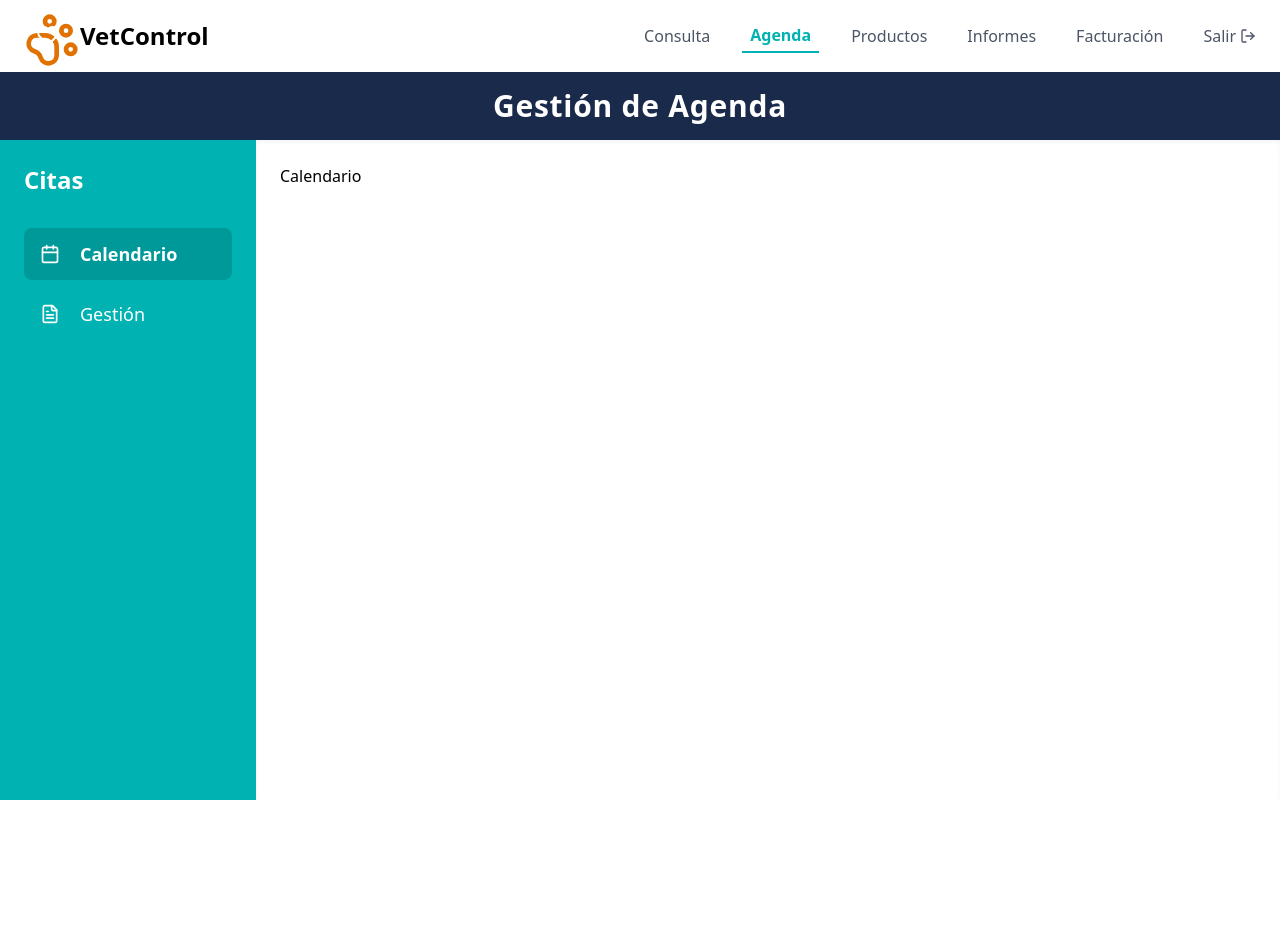
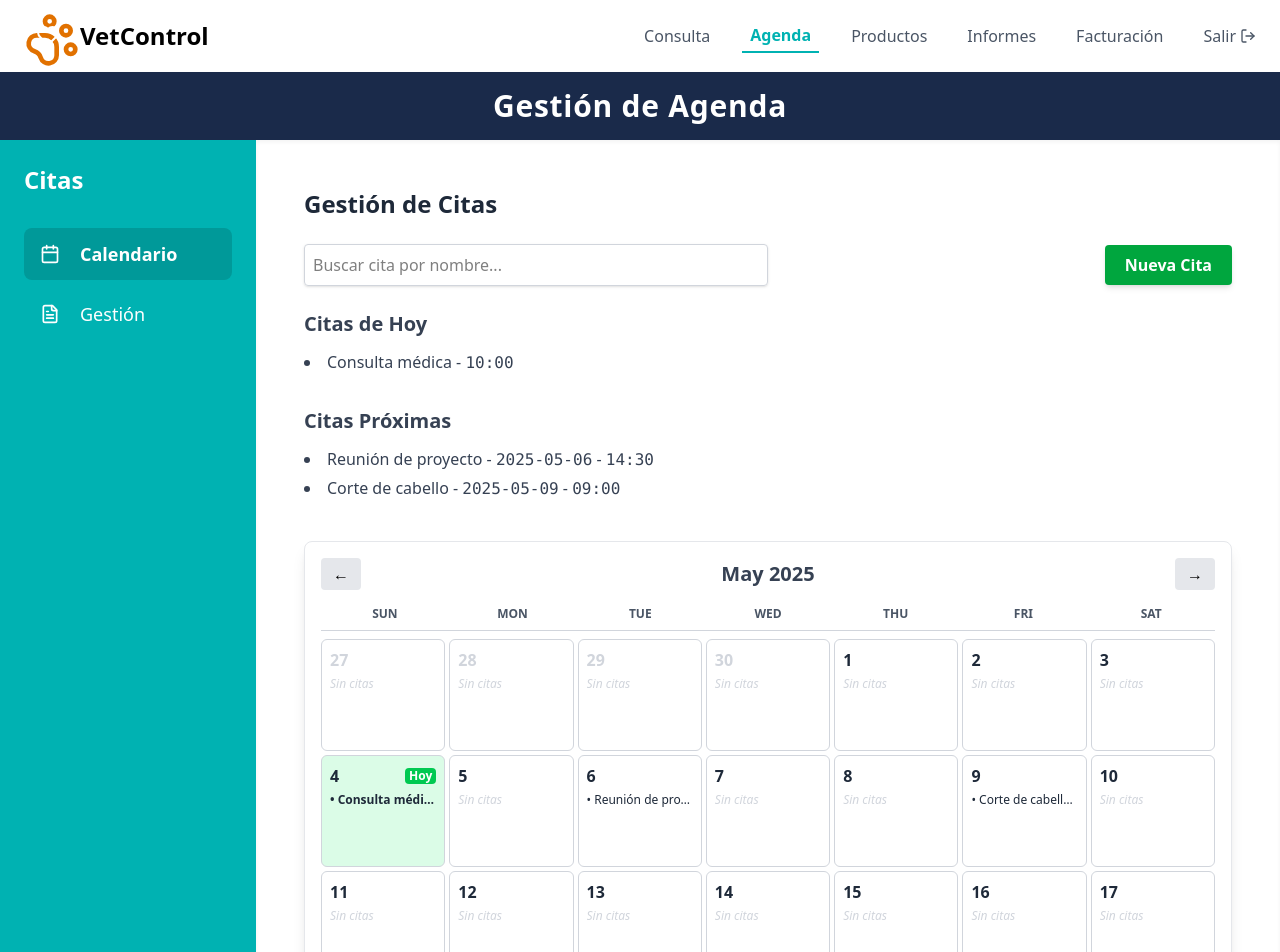
Before and after one commit to GabooMedina/VetControl-Frontend, a React (Vite) app: page /dashboard/agenda/calendario in a window 1280 px wide. Shown: the top 952 px of the page. Before the commit the page ends 800 px from the top, so only its background shows below. Built offline with nearby package versions, Linux system fonts and the light colour scheme.

Commit message:
Actualización de controles

```diff
--- a/src/components/modules/schedule/Appointment.tsx
+++ b/src/components/modules/schedule/Appointment.tsx
@@ -128,9 +128,9 @@ export function AppointmentModule() {
   return (
     <div className="p-4">
       <div className="flex justify-between items-center mb-4">
-        <h2 className="text-lg font-semibold text-gray-800 -mt-2">Inventario</h2>
+        <h2 className="text-lg font-semibold text-gray-800 -mt-2">Gestión de Citas</h2>
         <PrimaryButton onClick={handleCreate}>
-          <Plus className="w-4 h-4 mr-2" /> Nuevo producto
+          <Plus className="w-4 h-4 mr-2" /> Nuevo cita veterinaria
         </PrimaryButton>
       </div>
 
--- a/src/components/modules/schedule/CalendarModule.tsx
+++ b/src/components/modules/schedule/CalendarModule.tsx
@@ -1,350 +1,336 @@
-/*
-import { useState, useMemo } from "react"
-import { CalendarIcon, ChevronLeft, ChevronRight, Clock, Plus, Search, Menu, X, CalendarPlus, Clock3 } from "lucide-react"
-import { Calendar, dateFnsLocalizer, Event, SlotInfo } from "react-big-calendar"
-import { format, parse, startOfWeek, getDay, addMinutes, addDays, startOfMonth, endOfMonth, isSameDay } from "date-fns"
-import { es } from "date-fns/locale"
-import { Input} from "../../shared/Input"
-import { PrimaryButton } from "../../shared/PrimaryButton"
-import { CrudModal } from "../../shared/Modal"
-import { Field } from "../../../Interfaces/TypesData"
-import { cn } from "../../shared/cn"
-import "react-big-calendar/lib/css/react-big-calendar.css"
+import React, { useState } from "react";
+import {
+  format,
+  addDays,
+  addMonths,
+  subMonths,
+  startOfMonth,
+  endOfMonth,
+  startOfWeek,
+  endOfWeek,
+  isSameMonth,
+  isSameDay,
+  parse,
+} from "date-fns";
 
-// Tipos de datos
-type Client = {
-  id: string
-  name: string
+interface Cita {
+  id: number;
+  nombre: string;
+  fecha: string;
+  hora: string;
 }
 
-type Pet = {
-  id: string
-  name: string
-  species: string
-  clientId: string
-}
+const CalendarModule: React.FC = () => {
+  const [currentDate, setCurrentDate] = useState(new Date());
 
-type AppointmentStatus = "Pendiente" | "Confirmada" | "Completada" | "Cancelada"
+  const [citas, setCitas] = useState<Cita[]>([
+    {
+      id: 1,
+      nombre: "Consulta médica",
+      fecha: format(new Date(), "yyyy-MM-dd"),
+      hora: "10:00",
+    },
+    {
+      id: 2,
+      nombre: "Reunión de proyecto",
+      fecha: format(addDays(new Date(), 2), "yyyy-MM-dd"),
+      hora: "14:30",
+    },
+    {
+      id: 3,
+      nombre: "Corte de cabello",
+      fecha: format(addDays(new Date(), 5), "yyyy-MM-dd"),
+      hora: "09:00",
+    },
+    {
+      id: 4,
+      nombre: "Control dental",
+      fecha: format(subMonths(new Date(), 1), "yyyy-MM-dd"),
+      hora: "16:00",
+    },
+  ]);
 
-type Appointment = {
-  id: string
-  clientId: string
-  petId: string
-  date: string
-  time: string
-  reason: string
-  notes: string
-  status: AppointmentStatus
-  duration: number
-}
+  const [modalOpen, setModalOpen] = useState(false);
+  const [nuevaCita, setNuevaCita] = useState<Cita>({
+    id: 0,
+    nombre: "",
+    fecha: "",
+    hora: "",
+  });
+  const [busqueda, setBusqueda] = useState("");
 
-type CalendarEvent = Event & {
-  id: string
-  status: AppointmentStatus
-  resource: Appointment
-}
+  const nextMonth = () => setCurrentDate(addMonths(currentDate, 1));
+  const prevMonth = () => setCurrentDate(subMonths(currentDate, 1));
+  const today = () => setCurrentDate(new Date());
 
-// Configuración del calendario
-const locales = { es }
-const localizer = dateFnsLocalizer({
-  format,
-  parse,
-  startOfWeek,
-  getDay,
-  locales,
-})
+  const handleChange = (e: React.ChangeEvent<HTMLInputElement>) => {
+    setNuevaCita({
+      ...nuevaCita,
+      [e.target.name]: e.target.value,
+    });
+  };
 
-// Datos de ejemplo
-const mockClients: Client[] = [
-  { id: "1", name: "Juan Pérez" },
-  { id: "2", name: "María González" },
-  { id: "3", name: "Carlos Rodríguez" },
-  { id: "4", name: "Ana Martínez" },
-  { id: "5", name: "Luis Sánchez" },
-]
+  const agregarCita = () => {
+    if (!nuevaCita.nombre || !nuevaCita.fecha || !nuevaCita.hora) {
+      alert("Por favor, completa todos los campos");
+      return;
+    }
+    const nueva = {
+      ...nuevaCita,
+      id: citas.length + 1,
+    };
+    setCitas([...citas, nueva]);
+    setModalOpen(false);
+    setNuevaCita({ id: 0, nombre: "", fecha: "", hora: "" });
+  };
 
-const mockPets: Pet[] = [
-  { id: "1", name: "Max", species: "Perro", clientId: "1" },
-  { id: "2", name: "Luna", species: "Gato", clientId: "2" },
-  { id: "3", name: "Rocky", species: "Perro", clientId: "3" },
-  { id: "4", name: "Coco", species: "Ave", clientId: "4" },
-  { id: "5", name: "Nala", species: "Gato", clientId: "5" },
-]
+  const citasHoy = citas.filter(
+    (c) => format(new Date(c.fecha), "yyyy-MM-dd") === format(new Date(), "yyyy-MM-dd")
+  );
 
-const today = new Date()
-const mockAppointments: Appointment[] = [
-  {
-    id: "1",
-    clientId: "1",
-    petId: "1",
-    date: format(today, "yyyy-MM-dd"),
-    time: "09:00",
-    reason: "Vacunación anual",
-    notes: "Primera dosis",
-    status: "Confirmada",
-    duration: 30,
-  },
-  // ... otros appointments
-]
+  const citasProximas = citas.filter(
+    (c) =>
+      format(new Date(c.fecha), "yyyy-MM-dd") > format(new Date(), "yyyy-MM-dd")
+  );
 
-// Campos del formulario
-const appointmentFields: Field[] = [
-  {
-    name: "clientId",
-    label: "Cliente",
-    type: "select",
-    required: true,
-    options: mockClients.map(c => ({ label: c.name, value: c.id }))
-  },
-  {
-    name: "petId",
-    label: "Mascota",
-    type: "select",
-    required: true,
-    options: [], // Se llena dinámicamente
-    //dependency: "clientId"
-  },
-  { name: "date", label: "Fecha", type: "date", required: true },
-  { name: "time", label: "Hora", type: "time", required: true },
-  { name: "reason", label: "Motivo", type: "text", required: true },
-  { name: "notes", label: "Notas", type: "textarea", required: false },
-  {
-    name: "status",
-    label: "Estado",
-    type: "select",
-    required: true,
-    options: [
-      { label: "Pendiente", value: "Pendiente" },
-      { label: "Confirmada", value: "Confirmada" },
-      { label: "Completada", value: "Completada" },
-      { label: "Cancelada", value: "Cancelada" }
-    ]
-  },
-  {
-    name: "duration",
-    label: "Duración (min)",
-    type: "select",
-    required: true,
-    options: [
-      { label: "15 minutos", value: "15" },
-      { label: "30 minutos", value: "30" },
-      { label: "45 minutos", value: "45" },
-      { label: "60 minutos", value: "60" },
-      { label: "90 minutos", value: "90" },
-      { label: "120 minutos", value: "120" }
-    ]
-  }
-]
+  const citasFiltradas = citas.filter((c) =>
+    c.nombre.toLowerCase().includes(busqueda.toLowerCase())
+  );
 
-export default function CalendarModule() {
-  const [isSidebarOpen, setIsSidebarOpen] = useState(true)
-  const [calendarView, setCalendarView] = useState<CalendarView>("month")
-  const [currentDate, setCurrentDate] = useState(new Date())
-  const [searchQuery, setSearchQuery] = useState("")
-  const [miniCalendarDate, setMiniCalendarDate] = useState(new Date())
-  const [isModalOpen, setIsModalOpen] = useState(false)
-  const [selectedAppointment, setSelectedAppointment] = useState<Appointment | null>(null)
+  const renderHeader = () => (
+    <div className="flex justify-between items-center mb-4">
+      <button
+        onClick={prevMonth}
+        className="px-3 py-1 bg-gray-200 rounded hover:bg-gray-300 transition"
+        aria-label="Mes anterior"
+      >
+        ←
+      </button>
+      <h2 className="text-xl font-bold text-gray-700">
+        {format(currentDate, "MMMM yyyy")}
+      </h2>
+      <button
+        onClick={nextMonth}
+        className="px-3 py-1 bg-gray-200 rounded hover:bg-gray-300 transition"
+        aria-label="Mes siguiente"
+      >
+        →
+      </button>
+    </div>
+  );
 
-  // Convertir citas a eventos del calendario
-  const events = useMemo(() => {
-    return mockAppointments.map(appointment => {
-      const startDate = new Date(`${appointment.date}T${appointment.time}`)
-      const endDate = addMinutes(startDate, appointment.duration)
-      const client = mockClients.find(c => c.id === appointment.clientId)
-      const pet = mockPets.find(p => p.id === appointment.petId)
+  const renderDays = () => {
+    const dateFormat = "eee";
+    const startDate = startOfWeek(currentDate, { weekStartsOn: 0 });
 
-      return {
-        id: appointment.id,
-        title: `${client?.name || 'Cliente'} - ${pet?.name || 'Mascota'} (${appointment.reason})`,
-        start: startDate,
-        end: endDate,
-        status: appointment.status,
-        resource: appointment
+    return (
+      <div className="grid grid-cols-7 text-center font-semibold border-b border-gray-300 pb-2 mb-2 text-gray-600 uppercase text-xs select-none">
+        {[...Array(7)].map((_, i) => (
+          <div key={i}>{format(addDays(startDate, i), dateFormat)}</div>
+        ))}
+      </div>
+    );
+  };
+
+  const renderCells = () => {
+    const monthStart = startOfMonth(currentDate);
+    const monthEnd = endOfMonth(monthStart);
+    const startDate = startOfWeek(monthStart);
+    const endDate = endOfWeek(monthEnd);
+
+    const rows = [];
+    let days = [];
+    let day = startDate;
+
+    while (day <= endDate) {
+      for (let i = 0; i < 7; i++) {
+        const cloneDay = day;
+        const citasDelDia = citas.filter((c) =>
+          isSameDay(parse(c.fecha, "yyyy-MM-dd", new Date()), cloneDay)
+        );
+
+        const isToday = isSameDay(day, new Date());
+
+        days.push(
+          <div
+            className={`p-2 border border-gray-300 h-28 flex flex-col justify-start items-start overflow-hidden cursor-default ${
+              !isSameMonth(day, monthStart) ? "text-gray-300" : "text-gray-800"
+            } ${isToday ? "bg-green-100 font-semibold" : ""} rounded-md hover:bg-green-50 transition relative`}
+            key={day.toString()}
+            title={format(day, "PPPP")}
+          >
+            <div className="flex justify-between w-full items-center mb-1">
+              <span className="font-semibold">{format(day, "d")}</span>
+              {isToday && (
+                <span className="text-xs bg-green-500 text-white px-1 rounded select-none">
+                  Hoy
+                </span>
+              )}
+            </div>
+
+            <ul className="text-xs overflow-y-auto max-h-20 w-full">
+              {citasDelDia.length > 0 ? (
+                citasDelDia.map((cita) => (
+                  <li
+                    key={cita.id}
+                    className="mb-0.5 truncate"
+                    title={`${cita.nombre} - ${cita.hora}`}
+                  >
+                    • {cita.nombre} <span className="text-gray-500">({cita.hora})</span>
+                  </li>
+                ))
+              ) : (
+                <li className="text-gray-300 italic select-none">Sin citas</li>
+              )}
+            </ul>
+          </div>
+        );
+        day = addDays(day, 1);
       }
-    })
-  }, [])
+      rows.push(
+        <div className="grid grid-cols-7 gap-1 mb-1" key={day.toString()}>
+          {days}
+        </div>
+      );
+      days = [];
+    }
 
-  // Filtrar eventos basados en búsqueda
-  const filteredEvents = useMemo(() => {
-    if (!searchQuery.trim()) return events
-    const query = searchQuery.toLowerCase()
-    return events.filter(event =>
-      event.title.toLowerCase().includes(query) ||
-      event.resource.notes?.toLowerCase().includes(query)
-    )
-  }, [events, searchQuery])
-
-  // Manejar selección de cita
-  const handleEventSelect = (event: CalendarEvent) => {
-    setSelectedAppointment(event.resource)
-    setIsModalOpen(true)
-  }
-
-  // Manejar selección de slot en calendario
-  const handleCalendarSelect = ({ start }: SlotInfo) => {
-    setSelectedAppointment({
-      id: '',
-      clientId: '',
-      petId: '',
-      date: format(start, 'yyyy-MM-dd'),
-      time: format(start, 'HH:mm'),
-      reason: '',
-      notes: '',
-      status: 'Pendiente',
-      duration: 30
-    })
-    setIsModalOpen(true)
-  }
-
-  // Obtener mascotas por cliente
-  const getPetsByClient = (clientId: string) => {
-    return mockPets
-      .filter(pet => pet.clientId === clientId)
-      .map(pet => ({ label: `${pet.name} (${pet.species})`, value: pet.id }))
-  }
-
-  // Manejar envío del formulario
-  const handleSubmit = (data: any) => {
-    console.log("Appointment data:", data)
-    setIsModalOpen(false)
-  }
-
-  // Componente de toolbar personalizado
-  const CustomToolbar = (toolbar: any) => {
-    return (
-      <div className="flex justify-between items-center mb-2 px-4 py-2 bg-white border-b">
-        <div className="flex items-center space-x-2">
-          <PrimaryButton variant="outline" size="sm" onClick={() => toolbar.onNavigate("PREV")}>
-            <ChevronLeft className="h-4 w-4" />
-          </PrimaryButton>
-          <PrimaryButton variant="outline" size="sm" onClick={() => toolbar.onNavigate("TODAY")}>
-            Hoy
-          </PrimaryButton>
-          <PrimaryButton variant="outline" size="sm" onClick={() => toolbar.onNavigate("NEXT")}>
-            <ChevronRight className="h-4 w-4" />
-          </PrimaryButton>
-          <span className="text-lg font-semibold ml-2">
-            {format(toolbar.date, "MMMM yyyy", { locale: es })}
-          </span>
-        </div>
-        <div className="flex items-center space-x-2">
-          {["month", "week", "day", "agenda"].map(view => (
-            <PrimaryButton
-              key={view}
-              variant={calendarView === view ? "default" : "outline"}
-              size="sm"
-              onClick={() => {
-                setCalendarView(view as CalendarView)
-                toolbar.onView(view)
-              }}
-              className={calendarView === view ? "bg-turquoise-600 hover:bg-turquoise-700" : ""}
-            >
-              {view === "month" ? "Mes" : view === "week" ? "Semana" : view === "day" ? "Día" : "Agenda"}
-            </PrimaryButton>
-          ))}
-        </div>
-      </div>
-    )
-  }
+    return <div>{rows}</div>;
+  };
 
   return (
-    <div className="flex h-full">
-      {}
-      <div className={cn(
-        "bg-gray-50 border-r transition-all duration-300 overflow-hidden",
-        isSidebarOpen ? "w-64" : "w-0"
-      )}>
-        {}
+    <div className="p-6 max-w-6xl mx-auto font-sans">
+      <h2 className="text-2xl font-bold text-gray-800 mb-6">Gestión de Citas</h2>
+
+      <div className="mb-6 flex flex-col sm:flex-row sm:justify-between sm:items-center gap-4">
+        <input
+          type="text"
+          placeholder="Buscar cita por nombre..."
+          className="border border-gray-300 p-2 rounded shadow-sm w-full sm:w-1/2 focus:outline-none focus:ring-2 focus:ring-green-400"
+          value={busqueda}
+          onChange={(e) => setBusqueda(e.target.value)}
+          aria-label="Buscar citas"
+        />
+        <button
+          className="bg-green-600 hover:bg-green-700 text-white px-5 py-2 rounded shadow-md transition font-semibold"
+          onClick={() => setModalOpen(true)}
+          aria-label="Agregar nueva cita"
+        >
+          Nueva Cita
+        </button>
       </div>
 
-      {}
-      <div className="flex-1 flex flex-col">
-        <div className="p-3 border-b flex justify-between items-center bg-white">
-          <div className="flex items-center">
-            {!isSidebarOpen && (
-              <PrimaryButton variant="ghost" size="sm" className="mr-2" onClick={() => setIsSidebarOpen(true)}>
-                <Menu className="h-5 w-5" />
-              </PrimaryButton>
-            )}
-            <div className="relative w-64">
-              <Search className="absolute left-2 top-2.5 h-4 w-4 text-gray-400" />
-              <Input
-                placeholder="Buscar citas..."
-                className="pl-8 h-9"
-                value={searchQuery}
-                onChange={(e) => setSearchQuery(e.target.value)}
+      {/* Citas de Hoy */}
+      <section className="mb-8">
+        <h3 className="text-xl font-semibold text-gray-700 mb-3">Citas de Hoy</h3>
+        {citasHoy.length > 0 ? (
+          <ul className="list-disc list-inside text-gray-700 space-y-1">
+            {citasHoy.map((c) => (
+              <li key={c.id} className="hover:underline cursor-default">
+                {c.nombre} - <span className="font-mono">{c.hora}</span>
+              </li>
+            ))}
+          </ul>
+        ) : (
+          <p className="text-gray-500 italic">No hay citas hoy.</p>
+        )}
+      </section>
+
+      {/* Citas Próximas */}
+      <section className="mb-10">
+        <h3 className="text-xl font-semibold text-gray-700 mb-3">Citas Próximas</h3>
+        {citasProximas.length > 0 ? (
+          <ul className="list-disc list-inside text-gray-700 space-y-1">
+            {citasProximas.map((c) => (
+              <li key={c.id} className="hover:underline cursor-default">
+                {c.nombre} - <span className="font-mono">{c.fecha}</span> -{" "}
+                <span className="font-mono">{c.hora}</span>
+              </li>
+            ))}
+          </ul>
+        ) : (
+          <p className="text-gray-500 italic">No hay citas próximas.</p>
+        )}
+      </section>
+
+      {/* Calendario */}
+      <section className="bg-white p-4 rounded-lg shadow-lg border border-gray-200">
+        {renderHeader()}
+        {renderDays()}
+        {renderCells()}
+      </section>
+
+      {/* Modal para agregar cita */}
+      {modalOpen && (
+        <div
+          className="fixed inset-0 bg-black bg-opacity-40 flex justify-center items-center z-50"
+          role="dialog"
+          aria-modal="true"
+          aria-labelledby="modal-title"
+        >
+          <div className="bg-white rounded-lg p-6 max-w-md w-full shadow-lg relative">
+            <h3
+              id="modal-title"
+              className="text-lg font-bold mb-4 text-gray-700 text-center"
+            >
+              Agregar Nueva Cita
+            </h3>
+
+            <label className="block mb-3">
+              <span className="text-gray-700 font-semibold mb-1 block">Nombre</span>
+              <input
+                type="text"
+                name="nombre"
+                value={nuevaCita.nombre}
+                onChange={handleChange}
+                className="w-full border border-gray-300 rounded px-3 py-2 focus:outline-none focus:ring-2 focus:ring-green-400"
+                placeholder="Ejemplo: Consulta médica"
+                autoFocus
               />
+            </label>
+
+            <label className="block mb-3">
+              <span className="text-gray-700 font-semibold mb-1 block">Fecha</span>
+              <input
+                type="date"
+                name="fecha"
+                value={nuevaCita.fecha}
+                onChange={handleChange}
+                className="w-full border border-gray-300 rounded px-3 py-2 focus:outline-none focus:ring-2 focus:ring-green-400"
+                min={format(new Date(), "yyyy-MM-dd")}
+              />
+            </label>
+
+            <label className="block mb-5">
+              <span className="text-gray-700 font-semibold mb-1 block">Hora</span>
+              <input
+                type="time"
+                name="hora"
+                value={nuevaCita.hora}
+                onChange={handleChange}
+                className="w-full border border-gray-300 rounded px-3 py-2 focus:outline-none focus:ring-2 focus:ring-green-400"
+              />
+            </label>
+
+            <div className="flex justify-end gap-3">
+              <button
+                onClick={() => setModalOpen(false)}
+                className="px-4 py-2 rounded bg-gray-300 hover:bg-gray-400 transition"
+              >
+                Cancelar
+              </button>
+              <button
+                onClick={agregarCita}
+                className="px-4 py-2 rounded bg-green-600 text-white hover:bg-green-700 transition"
+              >
+                Agregar
+              </button>
             </div>
           </div>
-          <PrimaryButton onClick={() => setIsModalOpen(true)} className="bg-turquoise-600 hover:bg-turquoise-700 text-white">
-            <Plus className="mr-2 h-4 w-4" /> Nueva Cita
-          </PrimaryButton>
         </div>
+      )}
+    </div>
+  );
+};
 
-        {}
-        <div className="flex-1 overflow-auto">
-          <Calendar
-            localizer={localizer}
-            events={filteredEvents}
-            startAccessor="start"
-            endAccessor="end"
-            style={{ height: "calc(100vh - 180px)" }}
-            views={["month", "week", "day", "agenda"]}
-            defaultView="month"
-            view={calendarView}
-            onView={setCalendarView}
-            date={currentDate}
-            onNavigate={setCurrentDate}
-            selectable
-            onSelectSlot={handleCalendarSelect}
-            onSelectEvent={handleEventSelect}
-            components={{
-              toolbar: CustomToolbar,
-              event: ({ event }) => (
-                <div className={cn(
-                  "rounded px-2 py-1 text-xs border-l-4 overflow-hidden hover:bg-opacity-80 transition-colors mb-1 shadow-sm",
-                  event.status === "Confirmada" ? "bg-green-100 border-green-500" :
-                  event.status === "Pendiente" ? "bg-yellow-100 border-yellow-500" :
-                  event.status === "Completada" ? "bg-blue-100 border-blue-500" :
-                  "bg-red-100 border-red-500"
-                )}>
-                  {event.title}
-                </div>
-              )
-            }}
-            messages={{
-              today: "Hoy",
-              previous: "Anterior",
-              next: "Siguiente",
-              month: "Mes",
-              week: "Semana",
-              day: "Día",
-              agenda: "Agenda"
-            }}
-          />
-        </div>
-      </div>
-
-      {}
-      <div className="w-64 bg-gray-50 border-l overflow-y-auto">
-        {}
-      </div>
-
-      {}
-      <CrudModal
-        isOpen={isModalOpen}
-        onClose={() => setIsModalOpen(false)}
-        title={selectedAppointment ? "Editar Cita" : "Nueva Cita"}
-        fields={appointmentFields}
-        initialData={selectedAppointment || {}}
-        onSubmit={handleSubmit}
-        getDynamicOptions={(fieldName, formData) => {
-          if (fieldName === "petId" && formData.clientId) {
-            return getPetsByClient(formData.clientId)
-          }
-          return []
-        }}
-      />
-    </div>
-  )
-}*/
+export default CalendarModule;
--- a/src/main.tsx
+++ b/src/main.tsx
@@ -9,6 +9,7 @@ import { HistoryModule } from './components/modules/records/HistoryModule';
 import { BillingModule } from './components/modules/billing/BillingModule';
 import { AppointmentModule } from './components/modules/schedule/Appointment';
 import './index.css'
+import CalendarModule from './components/modules/schedule/CalendarModule';
 
 
 
@@ -40,7 +41,7 @@ const router = createBrowserRouter([
       {
         path: 'agenda',
         children: [
-          { path: 'calendario', element: <div>Calendario</div> },
+          { path: 'calendario', element: <CalendarModule/> },
           { path: 'citas', element: <AppointmentModule/> }
         ]
       },
```
